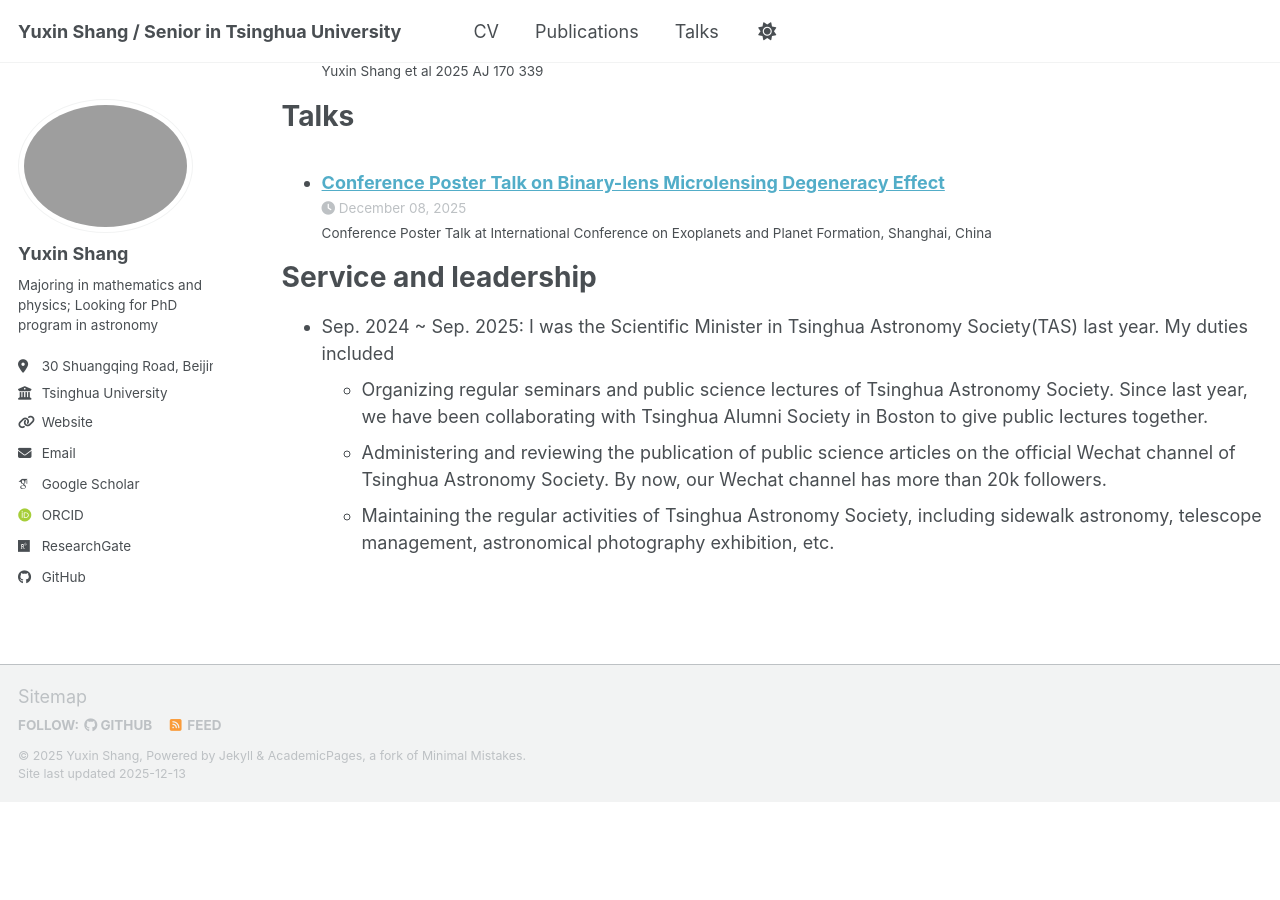
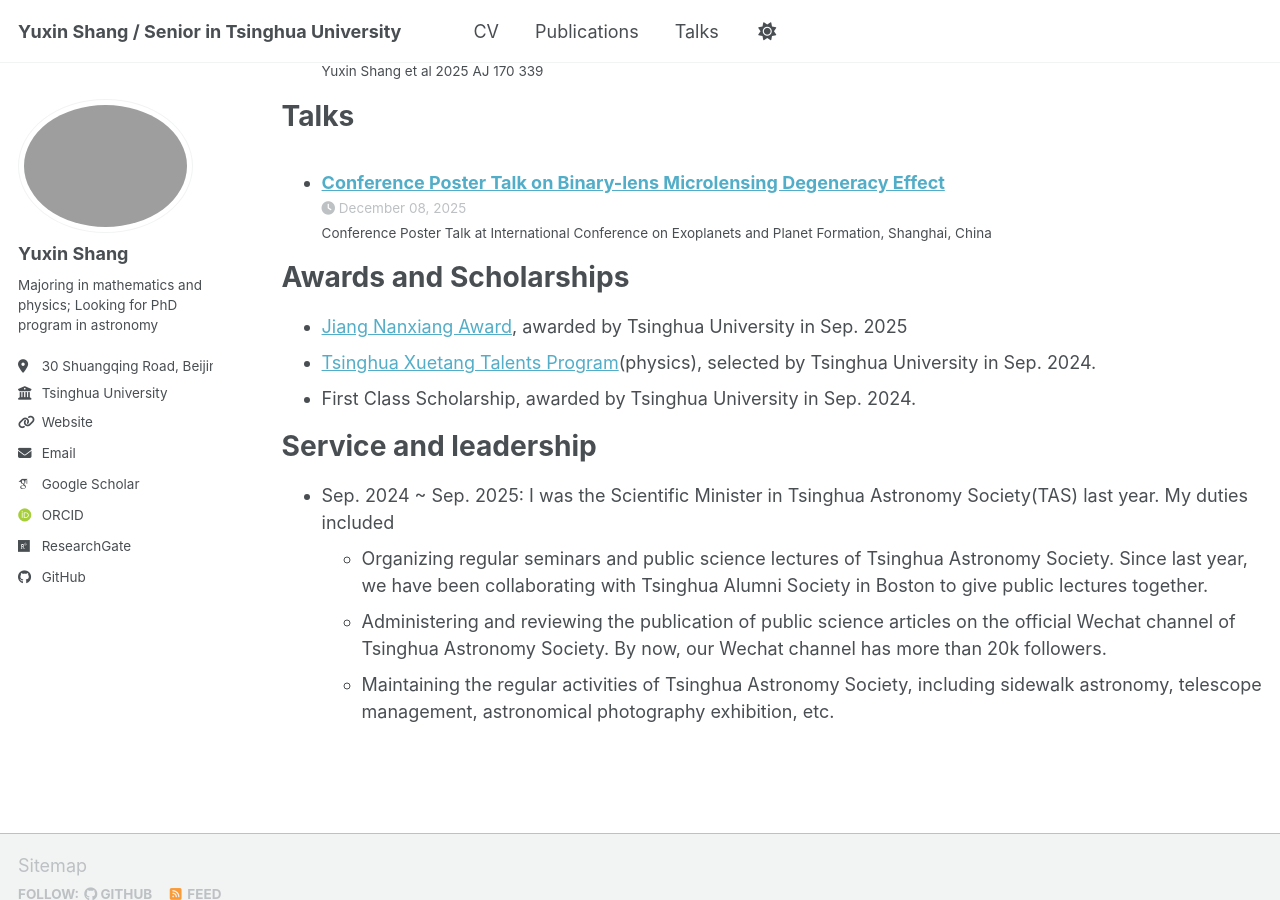
Before and after one commit to YuxinShang-thu/YuxinShang-thu.github.io, a Jekyll site: the page built from _pages/cv.md, in a window 1280 px wide and 900 px high, scrolled down 1342 px. Built offline with Jekyll 4.4.1, drawn with Linux system fonts in a browser that asks for light colours; some web fonts are replaced; a script bundle is joined from its source files by our own code; library files that are not in the unit come from our copies; before the commit the page ends 2144 px from its top, so only the background shows below that.

Commit message:
Add awards and scholarships to CV
Added awards and scholarships section with details.

```diff
--- a/_pages/cv.md
+++ b/_pages/cv.md
@@ -54,6 +54,13 @@ Talks
     {% include archive-single-talk-cv.html  %}
   {% endfor %}</ul>
 
+Awards and Scholarships
+======
+* [Jiang Nanxiang Award](https://yz.tsinghua.edu.cn/en/Financial_Aid/Financial_Aid_System.htm), awarded by Tsinghua University in Sep. 2025
+* [Tsinghua Xuetang Talents Program](https://www.tsinghua.edu.cn/en/Admissions/Undergraduate/Tsinghua_Xuetang_Talents_Program.htm)(physics), selected by Tsinghua University in Sep. 2024.
+* First Class Scholarship, awarded by Tsinghua University in Sep. 2024.
+
+
 
 Service and leadership
 ======
```
